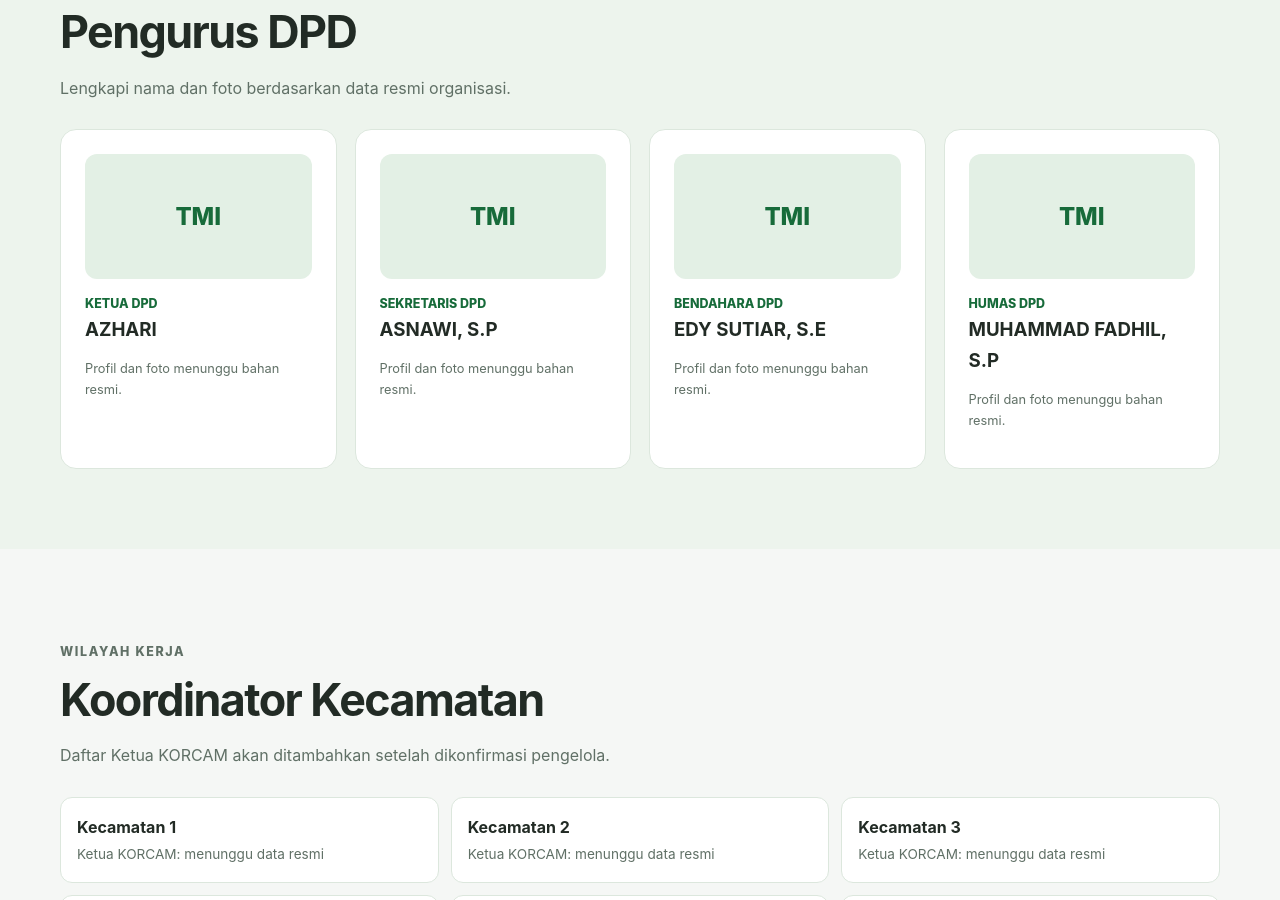
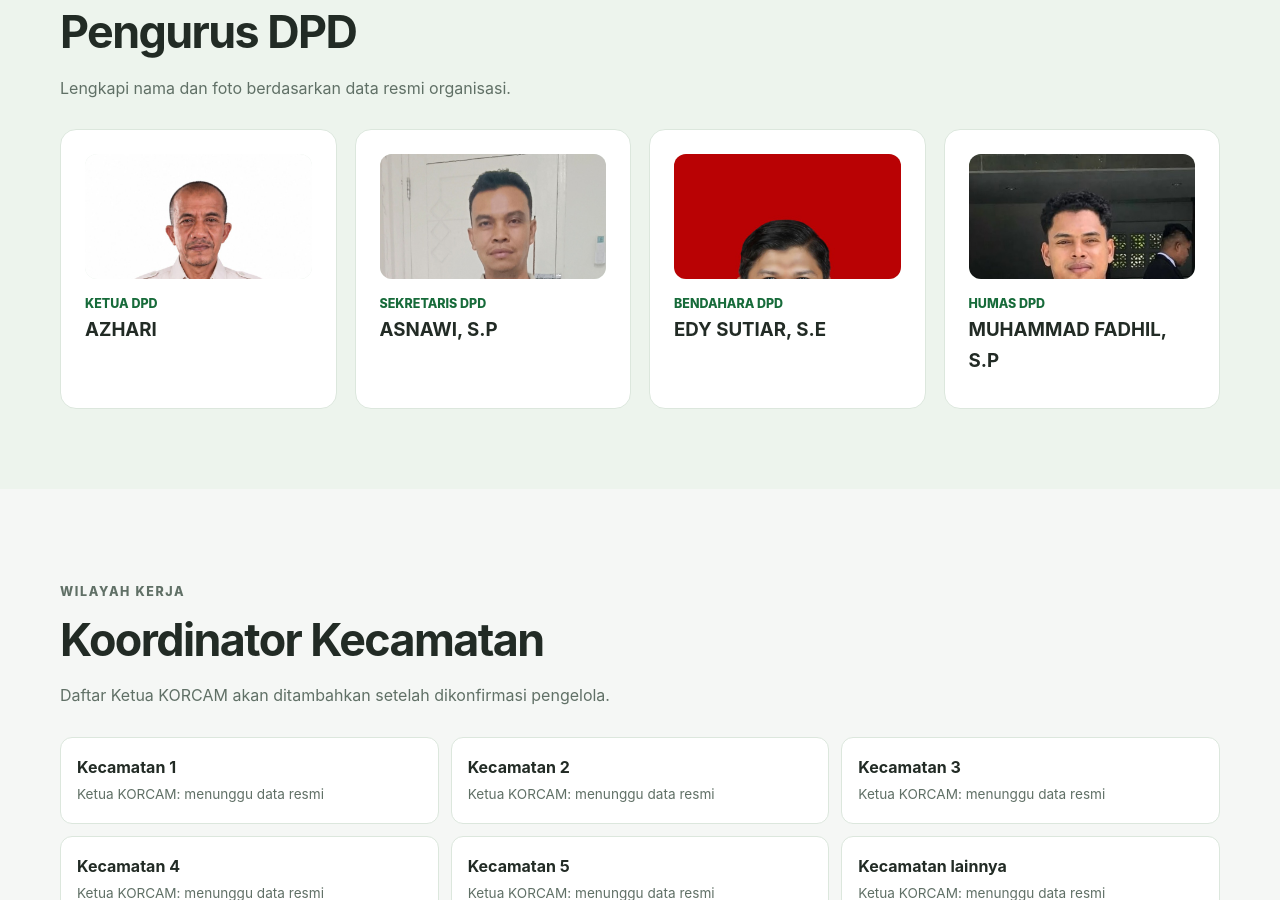
Before and after one commit to dpdtanimerdekabireuen/tani-merdeka-bireuen, a plain HTML site: page index.html in a window 1280 px wide. Shown: the part 1900-2800 px from the top of the page. Drawn offline with Linux system fonts and the light colour scheme.

Commit message:
Add files via upload

```diff
--- a/assets/css/gallery.css
+++ b/assets/css/gallery.css
@@ -1 +1,4 @@
 .brand-mark{overflow:hidden;background:#fff;border:1px solid var(--line);padding:3px}.brand-mark img{display:block;width:100%;height:100%;object-fit:contain}.gallery-grid{display:grid;grid-template-columns:repeat(3,1fr);gap:18px}.gallery-item{margin:0;background:#fff;border:1px solid var(--line);border-radius:15px;overflow:hidden}.gallery-item img{display:block;width:100%;height:210px;object-fit:cover;background:#dfeee0}.gallery-item figcaption{display:grid;gap:3px;padding:15px}.gallery-item figcaption span,.gallery-item figcaption small{color:var(--muted);font-size:.82rem}.gallery-empty code{background:#edf4ed;padding:2px 5px;border-radius:4px}@media(max-width:720px){.gallery-grid{grid-template-columns:1fr}}
+.hero-photo{padding:0;min-height:390px;position:relative;background:#dfeee0;overflow:hidden}.hero-photo>img{display:block;width:100%;height:100%;min-height:390px;object-fit:cover;object-position:center}.hero-photo-caption{position:absolute;left:18px;right:18px;bottom:18px;padding:14px 16px;border-radius:12px;background:#104d2bd9;color:#fff;display:grid;gap:2px}.hero-photo-caption span{font-size:.8rem;color:#dcebdd}.hero-photo-caption b{font-size:1.1rem}@media(max-width:720px){.gallery-grid{grid-template-columns:1fr}.hero-photo,.hero-photo>img{min-height:280px}}
+.article-image{display:block;width:100%;height:210px;object-fit:cover;background:#dfeee0}
+.leader-avatar{overflow:hidden}.leader-avatar img{display:block;width:100%;height:100%;object-fit:cover;object-position:center top}
--- a/assets/js/app.js
+++ b/assets/js/app.js
@@ -1,15 +1,15 @@
 const data=window.TMI_DATA;const $=s=>document.querySelector(s);
 function render(){
-  $('#leaders').innerHTML=data.leaders.map(x=>`<article class="card"><div class="leader-avatar">TMI</div><div class="leader-role">${x.role}</div><h3>${x.name}</h3><p class="small">${x.bio}</p></article>`).join('');
+  $('#leaders').innerHTML=data.leaders.map(x=>`<article class="card"><div class="leader-avatar"><img src="assets/images/${x.image}" alt="Foto ${x.role} ${x.name}" loading="lazy"></div><div class="leader-role">${x.role}</div><h3>${x.name}</h3></article>`).join('');
   $('#districts').innerHTML=data.districts.map(x=>`<div class="district"><strong>${x}</strong><span>Ketua KORCAM: menunggu data resmi</span></div>`).join('');
   const cats=[...new Set(data.news.map(x=>x.category))];$('#news-category').innerHTML='<option>Semua kategori</option>'+cats.map(x=>`<option>${x}</option>`).join('');
   drawNews();
   $('#education-list').innerHTML=data.education.map(x=>`<article class="card"><span class="card-icon">🌱</span><h3>${x}</h3><p class="small">Artikel dan sumber rujukan akan ditambahkan setelah disiapkan penyuluh atau pengelola.</p></article>`).join('');
   $('#info-list').innerHTML=data.information.map(x=>`<article class="card"><span class="card-icon">i</span><h3>${x}</h3><p class="small">Belum ada pembaruan terverifikasi. Tambahkan tanggal pembaruan dan sumber sebelum diterbitkan.</p></article>`).join('');
   renderGallery();
-  $('.privacy-box').insertAdjacentHTML('beforeend','<br><br><a class="button primary" href="https://docs.google.com/forms/d/e/1FAIpQLSch1gyZ1YgbK_QsXZ0br4sSAAdiKodLEzJzKmCN6W-VRYk4aw/viewform?usp=dialog" target="_blank" rel="noopener">Isi formulir aspirasi resmi →</a>');
+  const formBox=$('.privacy-box');formBox.innerHTML='Pengiriman aspirasi dilakukan melalui Google Form resmi agar respons tersimpan dan dapat ditindaklanjuti.';formBox.insertAdjacentHTML('beforeend','<br><br><a class="button primary" href="https://docs.google.com/forms/d/e/1FAIpQLSch1gyZ1YgbK_QsXZ0br4sSAAdiKodLEzJzKmCN6W-VRYk4aw/viewform?usp=dialog" target="_blank" rel="noopener">Isi formulir aspirasi resmi →</a>');$('#aspiration-form').hidden=true;
 }
 function renderGallery(){const target=$('#gallery-list');if(!data.gallery.length){target.innerHTML='<div class="gallery-empty"><span>▧</span><h3>Galeri menunggu dokumentasi resmi</h3><p>Unggah foto ke <code>assets/images/</code>, lalu tambahkan datanya di <code>assets/js/data.js</code>.</p></div>';return}target.innerHTML=data.gallery.map(x=>`<figure class="gallery-item"><img src="assets/images/${x.file}" alt="${x.alt||x.caption}" loading="lazy"><figcaption><strong>${x.title}</strong><span>${x.date} · ${x.category}</span><small>${x.caption}${x.credit?' · Foto: '+x.credit:''}</small></figcaption></figure>`).join('')}
-function drawNews(){const q=($('#news-search').value||'').toLowerCase();const cat=$('#news-category').value;const list=data.news.filter(x=>(cat==='Semua kategori'||x.category===cat)&&(x.title+' '+x.summary+' '+x.category).toLowerCase().includes(q));$('#news-list').innerHTML=list.length?list.map((x,i)=>`<article class="card article-card"><div class="article-cover">${i===0?'🌾':'📋'}</div><div class="card-body"><span class="tag">${x.category}</span><div class="small">${x.date}</div><h3>${x.title}</h3><p>${x.summary}</p><button type="button" data-news="${i}">Baca selengkapnya →</button></div></article>`).join(''):'<p class="placeholder">Tidak ada berita yang cocok.</p>';document.querySelectorAll('[data-news]').forEach(b=>b.addEventListener('click',()=>openArticle(list[Number(b.dataset.news)])))}
-function openArticle(x){$('#dialog-category').textContent=x.category;$('#dialog-title').textContent=x.title;$('#dialog-body').textContent=x.summary;$('#article-dialog').showModal()}
+function drawNews(){const q=($('#news-search').value||'').toLowerCase();const cat=$('#news-category').value;const list=data.news.filter(x=>(cat==='Semua kategori'||x.category===cat)&&(x.title+' '+x.summary+' '+x.category).toLowerCase().includes(q));$('#news-list').innerHTML=list.length?list.map((x,i)=>`<article class="card article-card">${x.image?`<img class="article-image" src="assets/images/${x.image}" alt="${x.title}" loading="lazy">`:`<div class="article-cover">${i===0?'🌾':'📋'}</div>`}<div class="card-body"><span class="tag">${x.category}</span><div class="small">${x.date}</div><h3>${x.title}</h3><p>${x.summary}</p><button type="button" data-news="${i}">Baca selengkapnya →</button></div></article>`).join(''):'<p class="placeholder">Tidak ada berita yang cocok.</p>';document.querySelectorAll('[data-news]').forEach(b=>b.addEventListener('click',()=>openArticle(list[Number(b.dataset.news)])))}
+function openArticle(x){$('#dialog-category').textContent=x.category;$('#dialog-title').textContent=x.title;$('#dialog-body').textContent=x.body||x.summary;$('#article-dialog').showModal()}
 document.addEventListener('DOMContentLoaded',()=>{render();$('#year').textContent=new Date().getFullYear();$('#news-search').addEventListener('input',drawNews);$('#news-category').addEventListener('change',drawNews);$('.dialog-close').addEventListener('click',()=>$('#article-dialog').close());const menu=$('.menu-toggle');menu.addEventListener('click',()=>{$('.main-nav').classList.toggle('open');menu.setAttribute('aria-expanded',$('.main-nav').classList.contains('open'))});$('#aspiration-form').addEventListener('submit',e=>{e.preventDefault();const status=$('#form-status');if(!e.target.checkValidity()){status.textContent='Mohon lengkapi kolom wajib dan persetujuan privasi.';return}if(!window.TMI_CONFIG.aspirationFormEndpoint){status.textContent='Formulir belum aktif: pengelola perlu mengatur endpoint penyimpanan terlebih dahulu.';return}status.textContent='Mengirim...';fetch(window.TMI_CONFIG.aspirationFormEndpoint,{method:'POST',body:new FormData(e.target),mode:'no-cors'}).then(()=>{status.textContent='Aspirasi berhasil dikirim.';e.target.reset()}).catch(()=>status.textContent='Pengiriman gagal. Silakan coba lagi.');});});
--- a/assets/js/data.js
+++ b/assets/js/data.js
@@ -1,17 +1,17 @@
 window.TMI_DATA = {
   leaders:[
-    {role:"Ketua DPD",name:"AZHARI",bio:"Profil dan foto menunggu bahan resmi."},
-    {role:"Sekretaris DPD",name:"ASNAWI, S.P",bio:"Profil dan foto menunggu bahan resmi."},
-    {role:"Bendahara DPD",name:"EDY SUTIAR, S.E",bio:"Profil dan foto menunggu bahan resmi."},
-    {role:"Humas DPD",name:"MUHAMMAD FADHIL, S.P",bio:"Profil dan foto menunggu bahan resmi."}
+    {role:"Ketua DPD",name:"AZHARI",image:"ketua-azhari.jpeg"},
+    {role:"Sekretaris DPD",name:"ASNAWI, S.P",image:"sekretaris-asnawi.jpeg"},
+    {role:"Bendahara DPD",name:"EDY SUTIAR, S.E",image:"bendahara-edy-sutiar.jpeg"},
+    {role:"Humas DPD",name:"MUHAMMAD FADHIL, S.P",image:"humas-muhammad-fadhil.jpeg"}
   ],
   districts:["Kecamatan 1","Kecamatan 2","Kecamatan 3","Kecamatan 4","Kecamatan 5","Kecamatan lainnya"],
   news:[
-    {category:"Pengumuman Organisasi",title:"Portal informasi TMI Bireuen sedang disiapkan",summary:"Halaman ini akan memuat berita dan kegiatan resmi setelah data, sumber, dan dokumentasi diverifikasi.",date:"Menunggu tanggal publikasi"},
-    {category:"Edukasi Petani",title:"Materi edukasi pertanian yang dapat dikembangkan",summary:"Topik budidaya, pengelolaan tanah, air, dan pascapanen akan disusun bersama sumber tepercaya.",date:"Konten demo"},
-    {category:"Kegiatan DPD",title:"Format laporan kegiatan organisasi",summary:"Setiap laporan dapat memuat tujuan, waktu, lokasi, peserta, hasil, narasumber, dan foto yang telah disetujui.",date:"Template publikasi"}
+    {category:"Berita Organisasi",title:"DPW TMI Aceh Lantik Korcam se-Kabupaten Bireuen pada Hari Tani Nasional ke-66",summary:"Pelantikan Koordinator Kecamatan Tani Merdeka Indonesia se-Kabupaten Bireuen berlangsung di Aula Hotel Bireuen Jaya, Kamis, 24 September 2026.",date:"24 September 2026",image:"pelantikan-korcam-bireuen.jpg",body:"BIREUEN – Momentum peringatan Hari Tani Nasional ke-66 menjadi tonggak penguatan organisasi Tani Merdeka Indonesia di Kabupaten Bireuen, Aceh. DPW Tani Merdeka Indonesia Provinsi Aceh secara resmi melantik jajaran Koordinator Kecamatan (Korcam) se-Kabupaten Bireuen pada Kamis (24/9/2026) di Aula Hotel Bireuen Jaya. DPD Tani Merdeka Indonesia Kabupaten Bireuen bertindak sebagai tuan rumah. Dalam sambutannya, Ketua DPW Tani Merdeka Indonesia Aceh, Cut Muhammad, menyampaikan apresiasi terhadap sejumlah kebijakan pemerintah di sektor pertanian dan menyoroti pentingnya reforma agraria serta perlindungan hak petani. Ia juga mengapresiasi DPD TMI Bireuen dan berharap Korcam yang baru dilantik menjalankan amanah melalui kerja nyata, menyerap aspirasi, dan berkontribusi terhadap pembangunan pertanian. Sejumlah tamu dari kementerian, Pemerintah Kabupaten Bireuen, BLIP Medan, Distanbun Bireuen, Polres Bireuen, dan Kodim 0111/Bireuen turut hadir. Pernyataan mengenai kebijakan pertanian dalam artikel ini merupakan pernyataan narasumber kegiatan."},
+    {category:"Kegiatan Pertanian",title:"Dorong Produksi Padi hingga 12 Ton per Hektar, Desa Lipah Rayeuk Jadi Lokasi Perdana PM AAS di Jeumpa",summary:"Desa Lipah Rayeuk menjadi lokasi penanaman perdana padi dengan sistem PM AAS dan metode Tanam Benih Langsung (Tabela), dengan target program 8–12 ton per hektar.",date:"Menunggu tanggal publikasi",image:"kegiatan-pm-aas-lipah-rayeuk.jpg",body:"BIREUEN – Desa Lipah Rayeuk, Kecamatan Jeumpa, Kabupaten Bireuen, menjadi lokasi penanaman perdana padi menggunakan sistem PM AAS (Pertanian Modern Advance Agriculture System) dengan metode Tanam Benih Langsung (Tabela). Program ini diarahkan untuk meningkatkan produktivitas padi dengan target 8 hingga 12 ton per hektar melalui teknik budidaya dan pendampingan penyuluh pertanian. Koordinator Penyuluh Pertanian Kecamatan Jeumpa menyampaikan bahwa penerapan PM AAS ini merupakan yang perdana di wilayah Jeumpa dan diharapkan menjadi percontohan bagi desa lain. Penyuluh akan mendampingi petani sejak persiapan benih, pemeliharaan, pemupukan, hingga panen. Kegiatan yang diinisiasi BPP Jeumpa turut dihadiri perwakilan Dinas Pertanian dan Perkebunan Kabupaten Bireuen, Camat Jeumpa, Danramil, Bhabinsa, serta Tani Merdeka Indonesia Kabupaten Bireuen. Keberhasilan program akan dievaluasi berdasarkan perkembangan tanaman, efisiensi biaya produksi, dan hasil panen yang dicapai petani."},
+    {category:"Kegiatan DPD",title:"Temu Ramah DPD TMI Bireuen dengan Ketua Umum Tani Merdeka Indonesia",summary:"DPD Tani Merdeka Indonesia Kabupaten Bireuen menggelar temu ramah bersama Ketua Umum Tani Merdeka Indonesia di Warung Kopi Makmur, Desa Seuleumbah, Kecamatan Jeumpa.",date:"5 November 2025",image:"temu-ramah-dpd-bireuen.jpg",body:"BIREUEN – DPD Tani Merdeka Indonesia Kabupaten Bireuen menggelar kegiatan Temu Ramah bersama Ketua Umum Tani Merdeka Indonesia di Warung Kopi Makmur, Desa Seuleumbah, Kecamatan Jeumpa, Kabupaten Bireuen, pada 5 November 2025. Kegiatan dihadiri jajaran pengurus DPD dan para Koordinator Kecamatan. Ketua DPD Tani Merdeka Indonesia Kabupaten Bireuen, AZHARI, menegaskan kesiapan pengurus menjalankan peran strategis dalam memperkuat ketahanan pangan nasional. Ketua Umum Tani Merdeka Indonesia, DON MUZAKIR, memberikan arahan tentang peran aktif organisasi dalam mendampingi kesejahteraan petani, mengawasi pelaksanaan kebijakan, dan menyerap aspirasi petani. ASNAWI, S.P, menyampaikan kesiapan jajaran daerah menindaklanjuti arahan Ketua Umum dan meneruskannya kepada petani di Kabupaten Bireuen. Kegiatan berlangsung dalam suasana hangat dan ditutup dengan foto bersama serta penegasan komitmen memperjuangkan kepentingan petani."}
   ],
-  education:["Budidaya padi dan persiapan lahan","Pengendalian hama terpadu","Pupuk dan kesuburan tanah","Pertanian organik dan kompos","Teknologi serta alsintan","Pascapanen dan nilai jual"],
+  education:["Penerapan PM AAS dan metode Tabela","Pendampingan penyuluh pertanian","Modernisasi pertanian di Jeumpa","Efisiensi biaya dan waktu tanam","Teknologi alsintan di lahan petani","Ketahanan pangan Kabupaten Bireuen"],
   information:["Harga gabah dan komoditas","Kalender tanam","Cuaca dan peringatan pertanian","Program bantuan pertanian","Pupuk bersubsidi","Irigasi dan pengelolaan air"],
   gallery:[]
 };
```
Also changed, not shown: index.html (+3 -3 lines), assets/images/bendahara-edy-sutiar.jpeg (added), assets/images/humas-muhammad-fadhil.jpeg (added), assets/images/ketua-azh ari.jpeg (added), assets/images/ketua-azhari.jpeg (added), assets/images/sekretaris-asnawi.jpeg (added), 3 other files.
